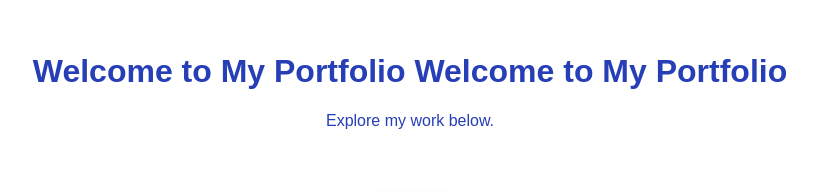
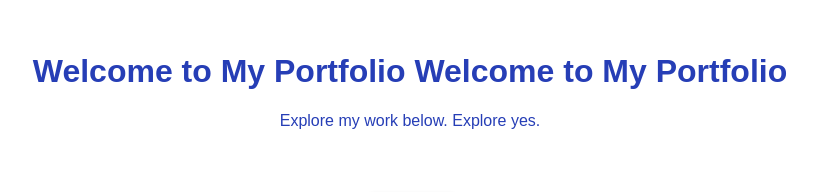
Before and after one commit to tubby-beep/chatgpt, a plain HTML site: page index.html in a window 1280 px wide. Shown: the top 192 px of the page, without its empty margins (230-1047 px from the left). Drawn offline with Linux system fonts and the light colour scheme.

Commit message:
Update index.html

```diff
--- a/index.html
+++ b/index.html
@@ -9,7 +9,9 @@
 <body>
   <header>
     <h1>Welcome to My Portfolio Welcome to My Portfolio</h1>
-    <p>Explore my work below.</p>
+    <p>Explore my work below.
+      Explore yes.
+    </p>
   </header>
   <section>
     <div class="portfolio-item">
```
